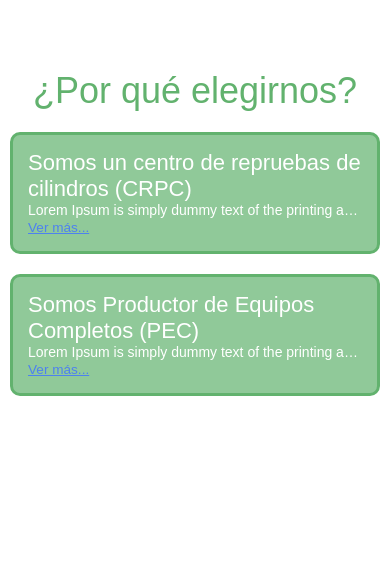
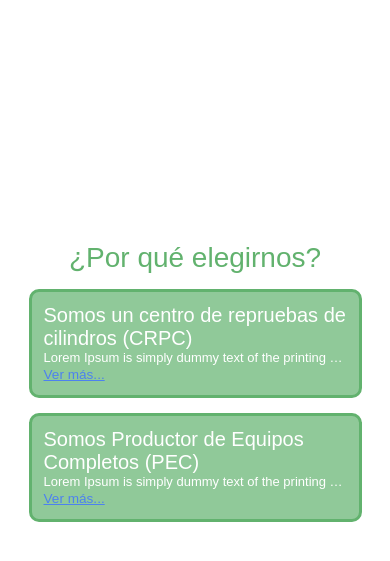
Before and after one commit to IvanDerlich/esigas, a Next.js app: page /estaciones in a window 390 px wide. Shown: the part 849-1410 px from the top of the page. Before the commit the page ends 1350 px from the top, so only its background shows below. Built offline with nearby package versions, Linux system fonts and the light colour scheme; a web font is replaced by a local one.

Commit message:
Arreglos de css

```diff
--- a/src/app/components/ourAdvantages/ourAdvantages.module.css
+++ b/src/app/components/ourAdvantages/ourAdvantages.module.css
@@ -1,12 +1,13 @@
 .contentDescription {
+  min-height: calc(100vh - 80px);
   display: flex;
   justify-content: center;
   align-items: center;
   flex-direction: column;
-  min-height: 60vh;
-  padding: 60px 20px;
   gap: 30px;
   background-color: white;
+  padding: 40px 20px;
+  box-sizing: border-box;
 }
 
 .h2 {
@@ -18,6 +19,7 @@
 
 .description {
   width: 75%;
+  max-width: 800px;
   height: auto;
   background-color: #62b26eb3;
   border: 3px solid #62b26e;
@@ -48,11 +50,11 @@
   font-size: 0.9rem;
 }
 
-@media screen and (max-width: 768px) {
+@media screen and (max-width: 940px) {
   .contentDescription {
-    padding: 20px 10px;
+    padding: 30px 15px;
     gap: 20px;
-    padding-bottom: 50px;
+    min-height: calc(100vh - 80px);
   }
 
   .h2 {
@@ -61,7 +63,7 @@
   }
 
   .description {
-    width: 100%;
+    width: 85%;
     padding: 15px;
   }
 
@@ -78,9 +80,34 @@
   }
 }
 
-@media screen and (min-width: 768px) and (max-width: 1024px) {
+@media (max-width: 480px) {
   .contentDescription {
-    padding: 40px 20px;
-    gap: 25px;
+    padding: 20px 10px;
+    gap: 15px;
+    min-height: calc(100vh - 70px);
+  }
+
+  .h2 {
+    font-size: 28px;
+  }
+
+  .description {
+    width: 90%;
+    padding: 12px;
+  }
+
+  .pTitle {
+    font-size: 20px;
+  }
+
+  .pDescription {
+    font-size: 13px;
   }
 }
+
+@media (min-width: 320px) and (max-width: 376px) {
+  .description {
+    width: 95%;
+    padding: 12px;
+  }
+}
--- a/src/app/components/testimonialCarousel/testimonialCarousel.module.css
+++ b/src/app/components/testimonialCarousel/testimonialCarousel.module.css
@@ -1,6 +1,6 @@
 .container {
   background-color: white;
-  height: 100vh;
+  height: 90vh;
 }
 .testimonials {
   background-color: #62b26e;
@@ -42,7 +42,7 @@
   display: flex;
   justify-content: space-around;
   align-items: center;
-  height: 60%;
+  height: 50%;
   width: 100%;
 }
 
--- a/src/app/oblea-reprueba/page.module.css
+++ b/src/app/oblea-reprueba/page.module.css
@@ -50,7 +50,7 @@
   background-image: url('/Image/fondooblea.png');
   background-size: cover;
   background-position: center;
-  height: 80vh;
+  height: 90vh;
   width: 100%;
   display: flex;
   flex-direction: column;
```
